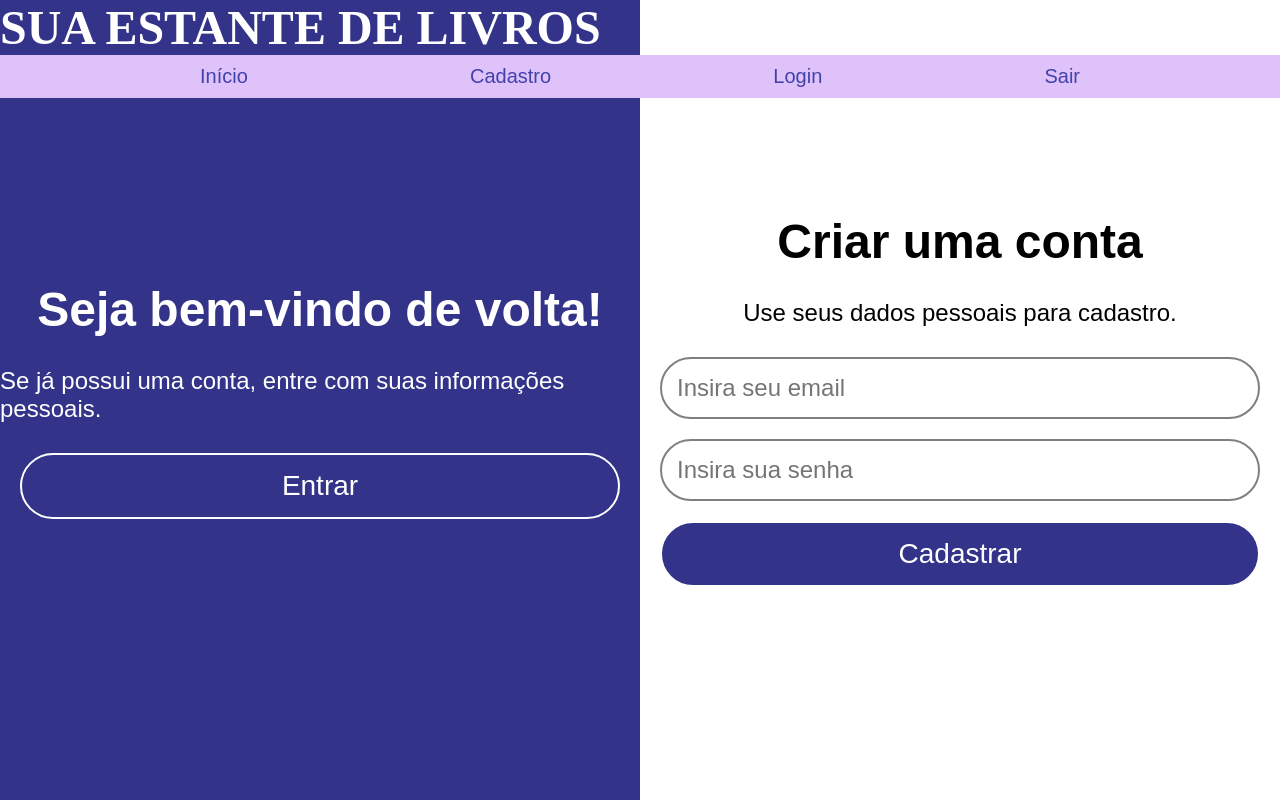
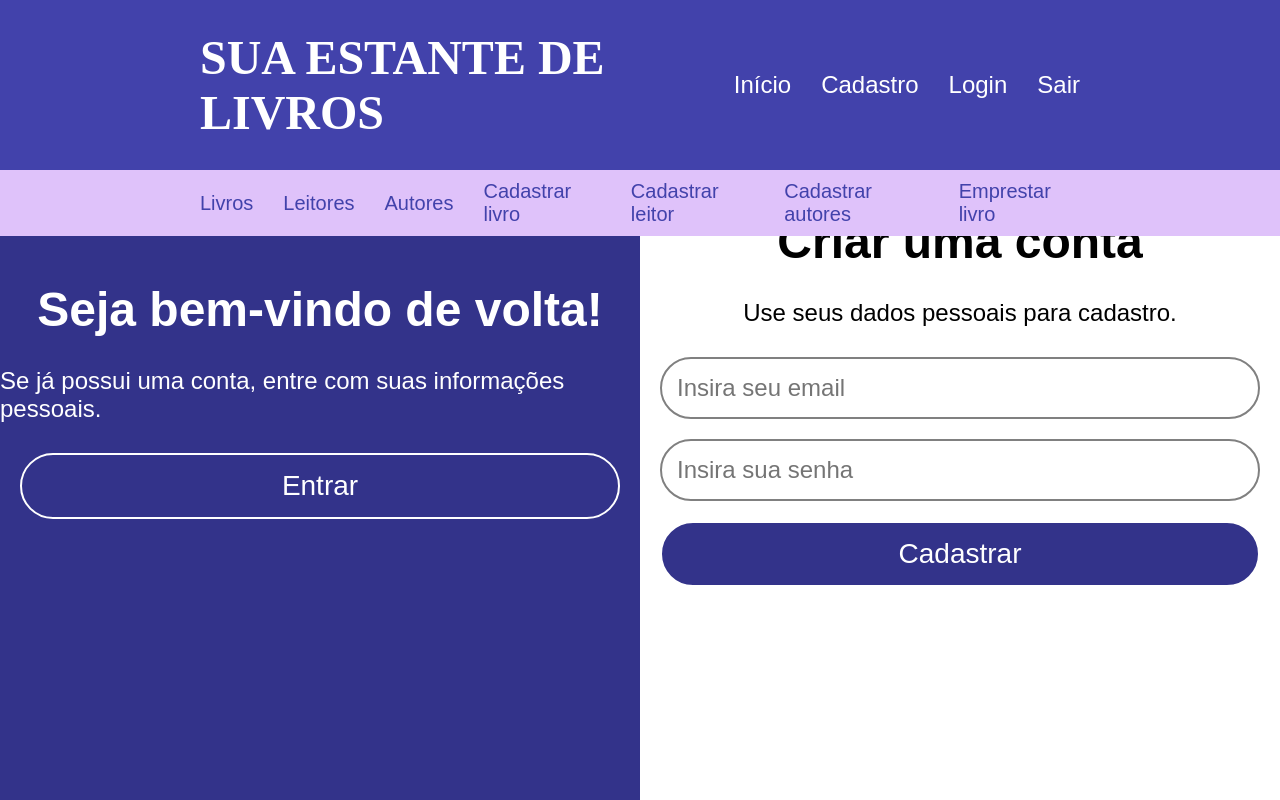
Before and after one commit to raissasantosx/projeto-PSI, a Flask app: page /cadastro in a window 1280 px wide. Run offline with Flask 3, Linux system fonts and the light colour scheme.

Commit message:
feat: muda o arquivo de base

```diff
--- a/templates/base.html
+++ b/templates/base.html
@@ -9,12 +9,23 @@
 </head>
 <body>
     <header>
-        <h1>SUA ESTANTE DE LIVROS</h1>
+        <div>
+            <h1>SUA ESTANTE DE LIVROS</h1>
+            <nav>
+                <a href="{{ url_for('index') }}">Início</a>
+                <a href="{{ url_for('auth.cadastrar_usuario')}}">Cadastro</a>
+                <a href="{{ url_for('auth.login')}}">Login</a>
+                <a href="{{ url_for('auth.logout')}}">Sair</a>
+            </nav>
+        </div>
         <nav>
-            <a href="{{ url_for('index') }}">Início</a>
-            <a href="{{ url_for('auth.cadastrar_usuario')}}">Cadastro</a>
-            <a href="{{ url_for('auth.login')}}">Login</a>
-            <a href="{{ url_for('auth.logout')}}">Sair</a>
+            <a href="{{ url_for('livros.listar_livros')}}">Livros</a>
+            <a href="{{ url_for('leitores.listar_leitores')}}">Leitores</a>
+            <a href="{{ url_for('autores.listar_autores')}}">Autores</a>
+            <a href="{{ url_for('livros.cadastrar_livro')}}">Cadastrar livro</a>
+            <a href="{{ url_for('leitores.cadastrar_leitor')}}">Cadastrar leitor</a>
+            <a href="{{ url_for('autores.cadastrar_autores')}}">Cadastrar autores</a>
+            <a href="{{ url_for('livros.emprestar_livro')}}">Emprestar livro</a>
         </nav>
     </header>
     {% block conteudo %}{% endblock %}
```
